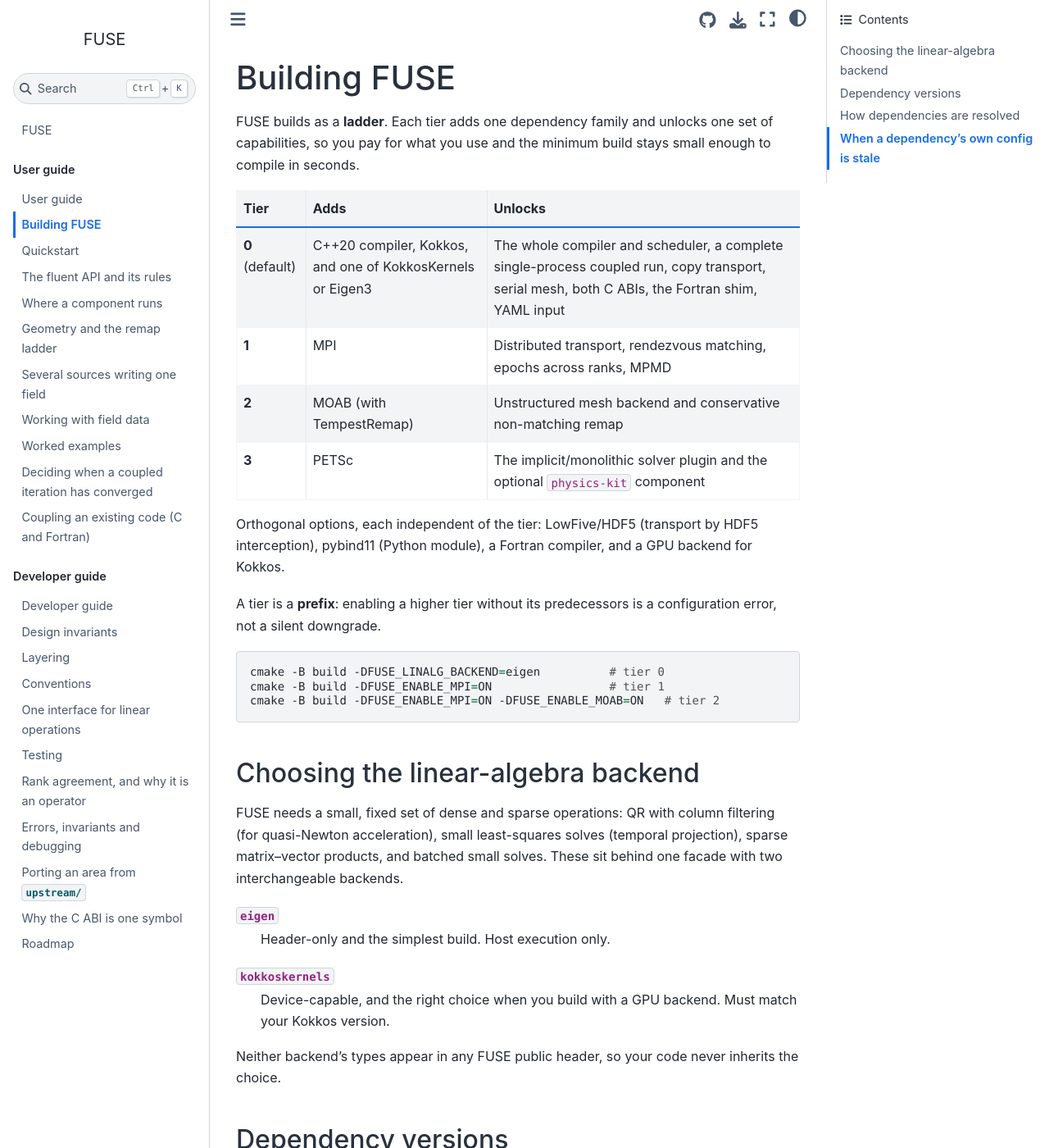
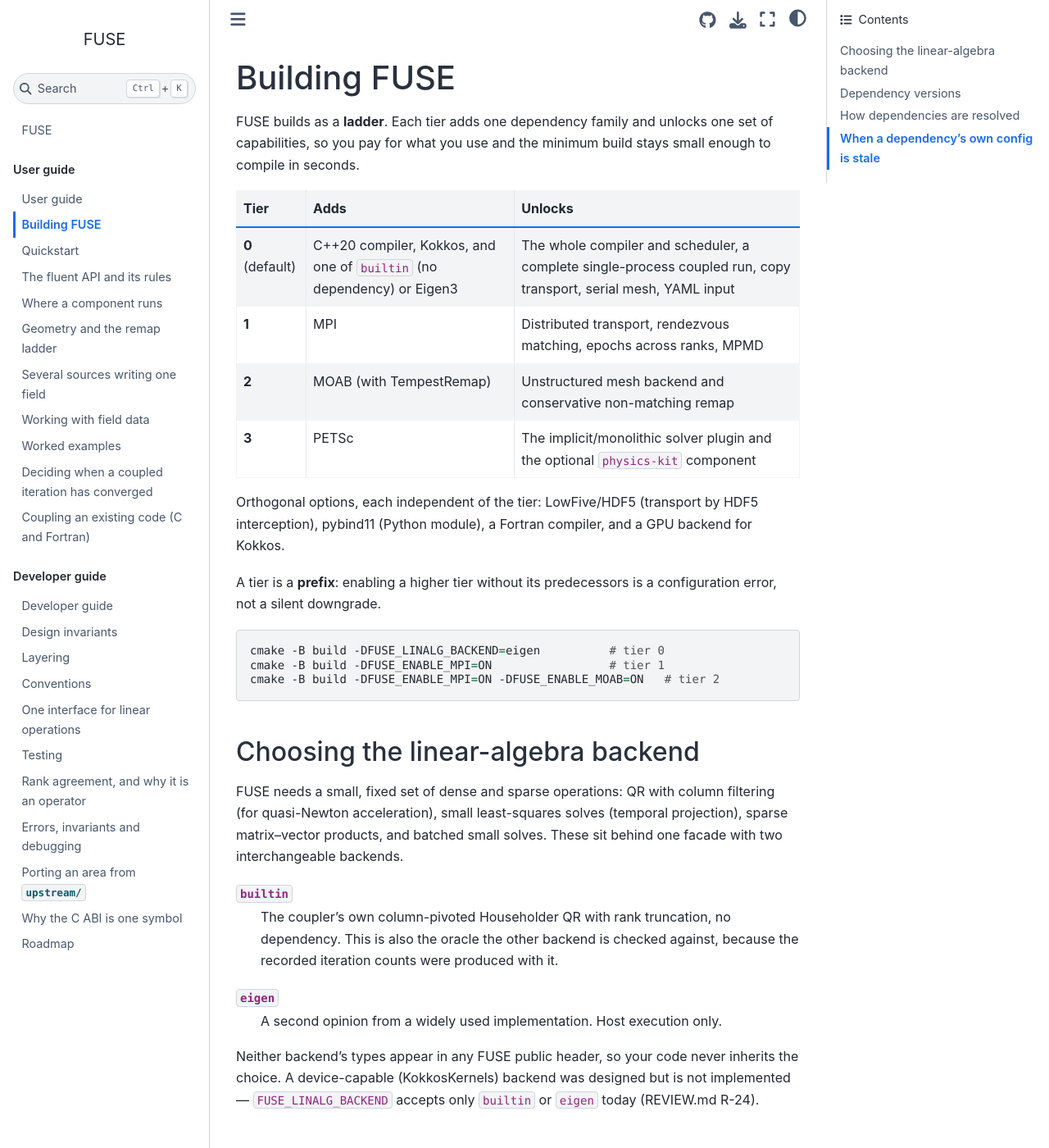
Before and after one commit to vijaysm/fuse, a Sphinx documentation site: the page built from docs/user/build.md, in a window 1280 px wide and 1400 px high. Shown: the whole window at 82% size. Built offline with Sphinx 7.4.7 and the Sphinx Book theme 1.1.4, drawn with Linux system fonts in a browser that asks for light colours.

Commit message:
Document the builtin and eigen linalg backends, drop kokkoskernels
build.md advertised a kokkoskernels backend that was never implemented and omitted the real builtin default, and claimed tier 0 already ships both C ABIs and a Fortran shim (R-24).

```diff
--- a/docs/user/build.md
+++ b/docs/user/build.md
@@ -6,7 +6,7 @@
 
 | Tier | Adds | Unlocks |
 |---|---|---|
-| **0** (default) | C++20 compiler, Kokkos, and one of KokkosKernels or Eigen3 | The whole compiler and scheduler, a complete single-process coupled run, copy transport, serial mesh, both C ABIs, the Fortran shim, YAML input |
+| **0** (default) | C++20 compiler, Kokkos, and one of `builtin` (no dependency) or Eigen3 | The whole compiler and scheduler, a complete single-process coupled run, copy transport, serial mesh, YAML input |
 | **1** | MPI | Distributed transport, rendezvous matching, epochs across ranks, MPMD |
 | **2** | MOAB (with TempestRemap) | Unstructured mesh backend and conservative non-matching remap |
 | **3** | PETSc | The implicit/monolithic solver plugin and the optional `physics-kit` component |
@@ -29,14 +29,17 @@
 quasi-Newton acceleration), small least-squares solves (temporal projection), sparse matrix–vector
 products, and batched small solves. These sit behind one facade with two interchangeable backends.
 
+`builtin`
+: The coupler's own column-pivoted Householder QR with rank truncation, no dependency. This is also
+  the oracle the other backend is checked against, because the recorded iteration counts were
+  produced with it.
+
 `eigen`
-: Header-only and the simplest build. Host execution only.
+: A second opinion from a widely used implementation. Host execution only.
 
-`kokkoskernels`
-: Device-capable, and the right choice when you build with a GPU backend. Must match your Kokkos
-  version.
-
-Neither backend's types appear in any FUSE public header, so your code never inherits the choice.
+Neither backend's types appear in any FUSE public header, so your code never inherits the choice. A
+device-capable (KokkosKernels) backend was designed but is not implemented — `FUSE_LINALG_BACKEND`
+accepts only `builtin` or `eigen` today (REVIEW.md R-24).
 
 ## Dependency versions
 
```
